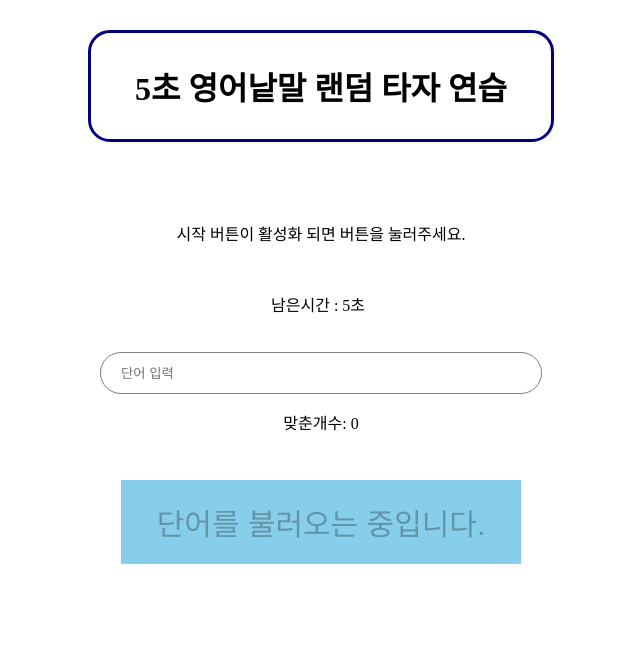
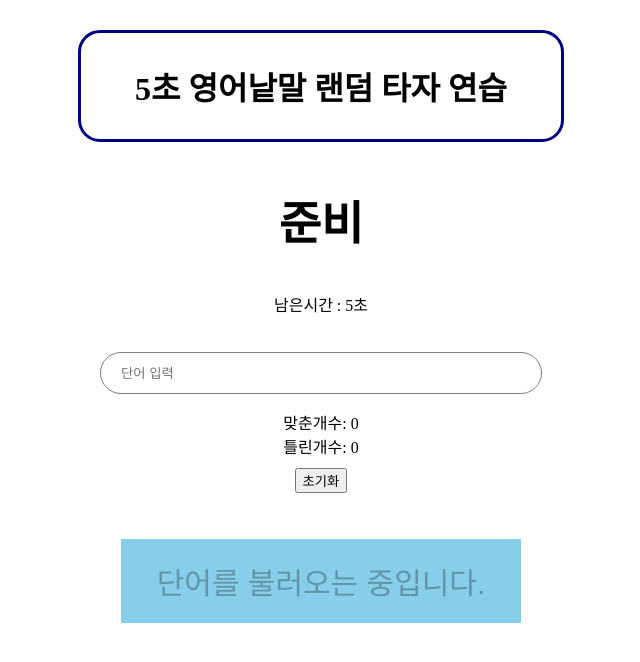
Before and after one commit to seooki/toy-wordGame, a React (Create React App) app: page / in a window 1280 px wide. Shown: the top 662 px of the page, without its empty margins (319-959 px from the left). Built offline with nearby package versions, Linux system fonts and the light colour scheme; no server answers.

Commit message:
components update and delete level components

```diff
--- a/src/App.js
+++ b/src/App.js
@@ -2,7 +2,6 @@ import { useEffect, useState, useRef } from "react";
 
 import { Word } from "./compenents/Word";
 import { Typing } from "./compenents/Typing";
-import { Level } from "./compenents/Level";
 import { Counter } from "./compenents/Counter";
 import getData from "./services/getData";
 import { styled } from "styled-components";
@@ -44,7 +43,7 @@ const Header = styled.h1`
   border: 3px solid navy;
   border-radius: 22px;
   display: block;
-  width: 400px;
+  width: 420px;
   margin: 30px auto;
   padding: 30px;
   text-align: center;
@@ -56,6 +55,19 @@ function App() {
   const [toggle, setToggle] = useState(false);
   const [word, setWord] = useState();
   const [reset, setReset] = useState(false);
+  const [faild, setFaild] = useState(false);
+  const [render, setRender] = useState(false);
+  const [buttonValue, setBunttonValue] = useState("시작");
+
+  const componentsRerender = (param) => {
+    setRender(param);
+  };
+
+  useEffect(() => {
+    if (render == true) {
+      setRender(false);
+    }
+  }, [render]);
 
   useEffect(() => {
     const fetchData = async () => {
@@ -67,10 +79,11 @@ function App() {
 
   const toggleBtn = async () => {
     setToggle(!toggle);
-    console.log(toggle);
     if (!toggle) {
+      setBunttonValue("중지");
       getRandomWord();
     } else {
+      setBunttonValue("시작");
       setWord("");
     }
   };
@@ -84,19 +97,31 @@ function App() {
     setWord(wordArr[arrIndex]);
   };
 
+  const getFaild = (param) => {
+    setFaild(param);
+  };
+
   return (
     <>
       <Header>5초 영어낱말 랜덤 타자 연습</Header>
       <Board>
         <Word word={word} checkedWordArr={checkedWordArr}></Word>
-        <Counter toggle={toggle} reset={reset}></Counter>
+        <Counter
+          toggleBtn={toggleBtn}
+          toggle={toggle}
+          reset={reset}
+          getFaild={getFaild}
+          faild={faild}
+        ></Counter>
         <Typing
           word={word}
           getRandomWord={getRandomWord}
           clearCounter={clearCounter}
+          getFaild={getFaild}
+          componentsRerender={componentsRerender}
         ></Typing>
         {checkedWordArr ? (
-          <Button onClick={toggleBtn}>시작 / 정지</Button>
+          <Button onClick={toggleBtn}>{buttonValue}</Button>
         ) : (
           <DisabledButton onClick={toggleBtn} disabled>
             단어를 불러오는 중입니다.
--- a/src/compenents/Counter.jsx
+++ b/src/compenents/Counter.jsx
@@ -2,13 +2,15 @@ import { useEffect, useState, useRef } from "react";
 import { styled } from "styled-components";
 
 const Div = styled.div`
-  width: 100px;
+  width: 150px;
   margin: 10px auto;
+  text-align: center;
 `;
 
 export const Counter = (props) => {
   const [count, setCount] = useState(5);
   const [mount, setMount] = useState(false);
+  const [faild, setFaild] = useState();
 
   useEffect(() => {
     const boolean = props.toggle;
@@ -18,8 +20,9 @@ export const Counter = (props) => {
     }
   }, [props]);
 
+  let interval;
+
   useEffect(() => {
-    let interval;
     if (mount == true) {
       interval = setInterval(() => {
         setCount((prev) => prev - 1);
@@ -29,8 +32,21 @@ export const Counter = (props) => {
         clearInterval(interval);
         setCount(5);
       };
+    } else if (mount == false) {
+      setMount(false);
     }
   }, [mount]);
+
+  useEffect(() => {
+    if (count < 0) {
+      props.toggleBtn();
+      alert("시간이 초과되었습니다.");
+    }
+  }, [count]);
+
+  if (count < 0) {
+    props.getFaild(true);
+  }
 
   return (
     <Div>
--- a/src/compenents/Level.jsx
+++ /dev/null
@@ -1,41 +0,0 @@
-import { useEffect, useReducer, useRef, useState } from "react";
-import { styled } from "styled-components";
-
-export const Level = (props) => {
-  const [selectLevel, setSelectLevel] = useState();
-  const isMounted = useRef(false);
-
-  useEffect(() => {
-    if (isMounted.current == true) {
-      props.getLevel(selectLevel);
-    }
-    isMounted.current = false;
-  }, [selectLevel]);
-
-  const onChangeSelectLevel = (e) => {
-    if (e.target.innerHTML == "하") {
-      isMounted.current = true;
-      setSelectLevel(5);
-    } else if (e.target.innerHTML == "중") {
-      isMounted.current = true;
-      setSelectLevel(10);
-    } else {
-      isMounted.current = true;
-      setSelectLevel(15);
-    }
-  };
-
-  return (
-    <ul>
-      <li onClick={onChangeSelectLevel} value={"하"}>
-        하
-      </li>
-      <li onClick={onChangeSelectLevel} value={"중"}>
-        중
-      </li>
-      <li onClick={onChangeSelectLevel} value={"상"}>
-        상
-      </li>
-    </ul>
-  );
-};
--- a/src/compenents/Typing.jsx
+++ b/src/compenents/Typing.jsx
@@ -19,10 +19,15 @@ const Button = styled.input`
   display: none;
 `;
 
+const ResetBtn = styled.button`
+  margin-top: 10px;
+`;
+
 export const Typing = (props) => {
   const [inputValue, setInputValue] = useState();
   const [submitValue, setSubmitValue] = useState();
   const [sucessWord, setSucessWord] = useState(0);
+  const [diffCount, setDiffCount] = useState(0);
   const isMounted = useRef(false);
 
   const onSubmit = (e) => {
@@ -34,6 +39,7 @@ export const Typing = (props) => {
     } else {
       isMounted.current = false;
       alert("단어를 입력해주세요");
+      props.componentsRerender(true);
     }
     props.clearCounter();
   };
@@ -48,8 +54,17 @@ export const Typing = (props) => {
       props.getRandomWord();
     } else if (isMounted.current == true && submitValue != props.word) {
       alert("틀렸습니다.");
+      props.getRandomWord();
+      setDiffCount((prev) => prev + 1);
+      props.getFaild(true);
+      props.componentsRerender(true);
     }
   }, [submitValue]);
+
+  const resetSucessWord = () => {
+    setSucessWord(0);
+    setDiffCount(0);
+  };
 
   return (
     <TypingBoard>
@@ -62,7 +77,13 @@ export const Typing = (props) => {
         ></Input>
         <Button onClick={onSubmit} type="button" value={"ENTER"}></Button>
       </form>
-      <p>맞춘개수: {sucessWord}</p>
+      <p>
+        맞춘개수: {sucessWord}
+        <br />
+        틀린개수: {diffCount}
+        <br />
+        <ResetBtn onClick={resetSucessWord}>초기화</ResetBtn>
+      </p>
     </TypingBoard>
   );
 };
--- a/src/compenents/Word.jsx
+++ b/src/compenents/Word.jsx
@@ -14,20 +14,20 @@ const Div = styled.div`
 `;
 
 const EmptyWord = styled.span`
-  font-size: 16px;
+  font-size: 46px;
+  font-weight: bold;
 `;
 
 export const Word = (props) => {
   const [word, setWord] = useState();
   const [btnState, setBtnState] = useState();
   const isMounted = useRef(false);
-  const emptyWord = "시작 버튼이 활성화 되면 버튼을 눌러주세요.";
+  const emptyWord = "준비";
 
   useEffect(() => {
     setBtnState(props.toggle);
     setWord(props.word);
     isMounted.current = true;
-    console.log(props.checkedWordArr);
   }, [props]);
 
   return (
--- a/src/modal/Misspell.jsx
+++ /dev/null
@@ -1,3 +0,0 @@
-export const Misspell = () => {
-  return <></>;
-};
```
Also changed, not shown: 2 other files (tests, documents, lock files or other folders).
